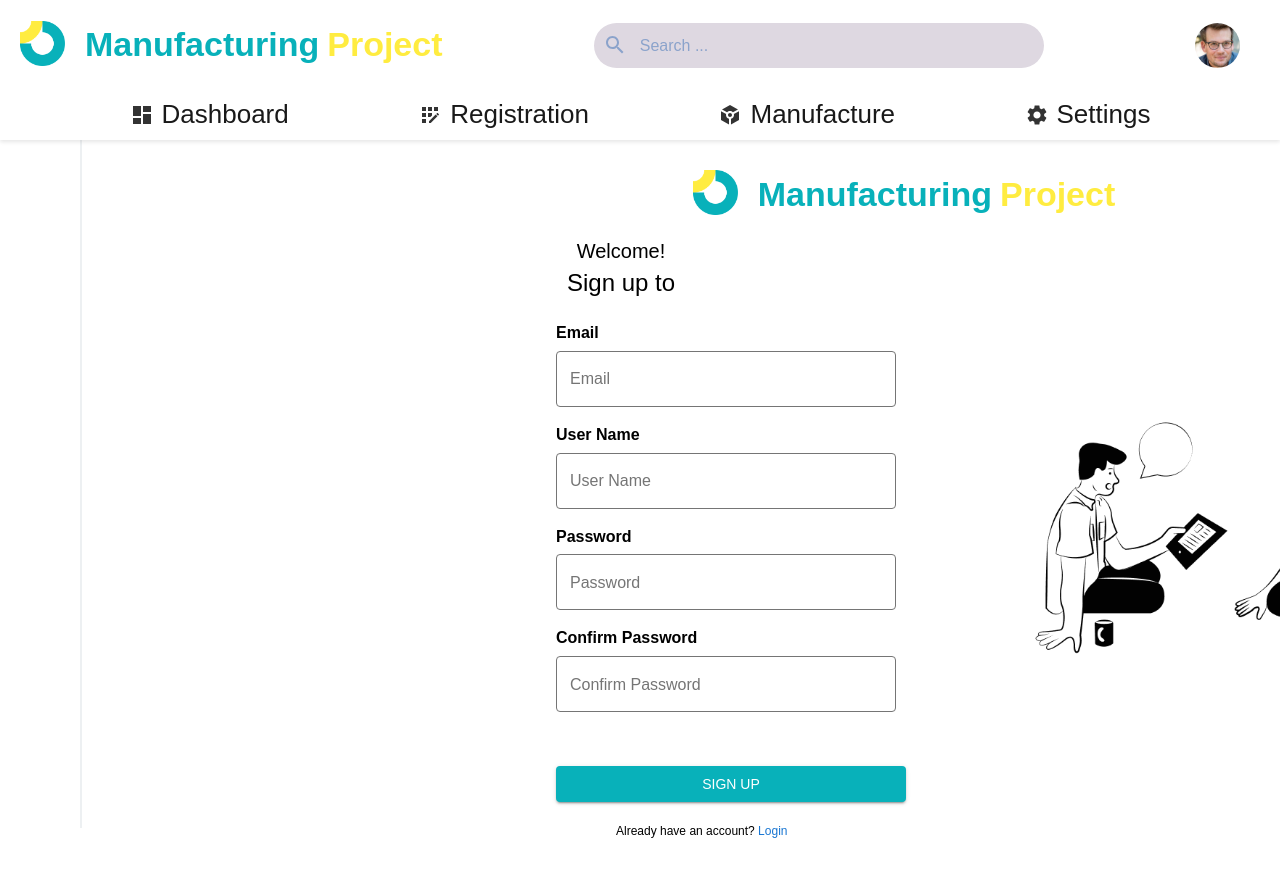
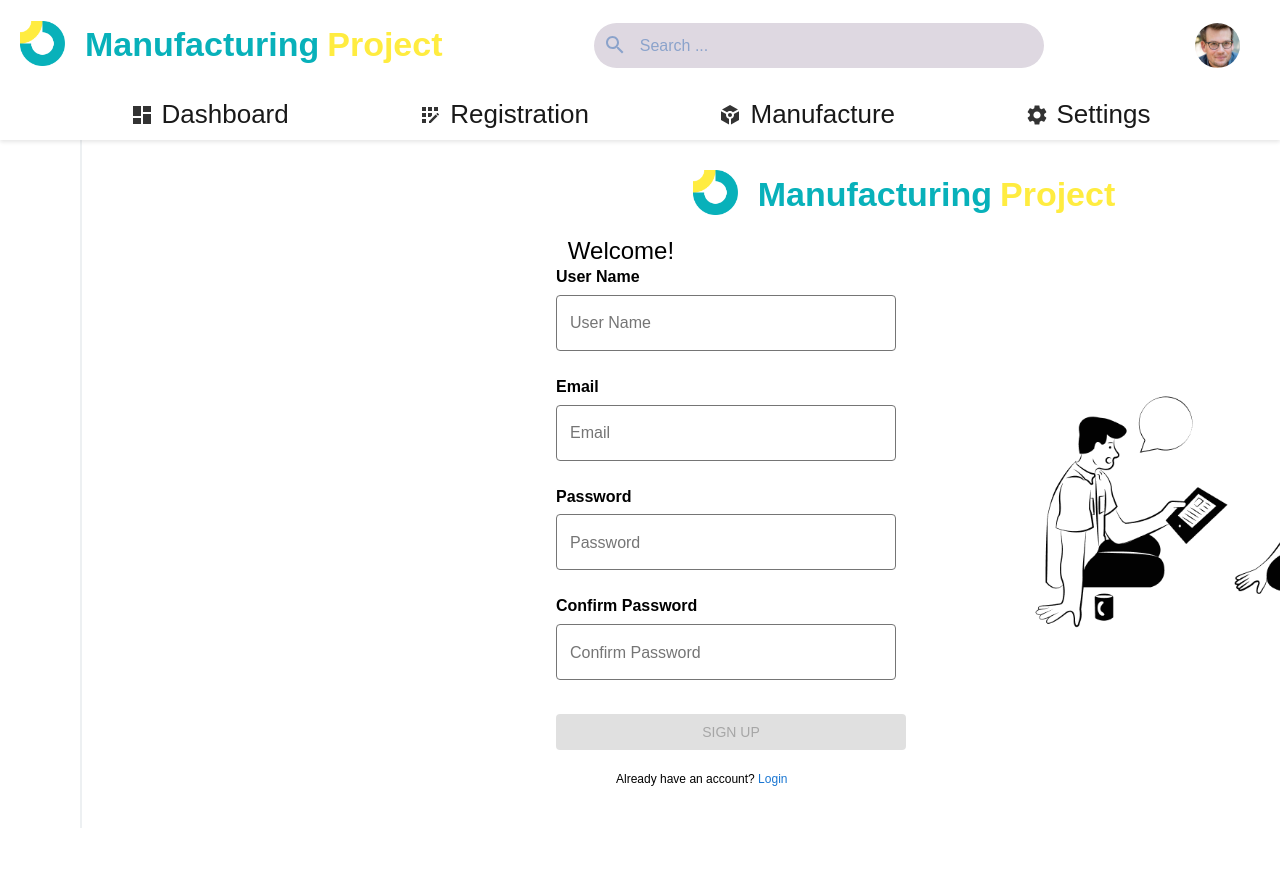
Before and after one commit to Manufacturing-Project/frontend, a React (Create React App) app: page /auth in a window 1280 px wide. Shown: the top 876 px of the page. Built offline with nearby package versions, Linux system fonts and the light colour scheme; sample sign-in values are in the browser's storage.

Commit message:
user Regiterpage validation

```diff
--- a/src/components/molecules/inputField/inputTextField/InputTextField.tsx
+++ b/src/components/molecules/inputField/inputTextField/InputTextField.tsx
@@ -1,9 +1,6 @@
 import React from "react";
 import { Box, TextField, Typography } from "@mui/material";
-import theme from "../../../theme"; // Ensure your theme path is correct
-import { string } from "prop-types";
-
-// InputFieldLabel Component
+import theme from "../../../theme";
 interface LabelProps {
   label: string;
 }
--- a/src/pages/login/Login.tsx
+++ b/src/pages/login/Login.tsx
@@ -3,8 +3,6 @@ import { FullLogo } from "../../components/organism/fullLogo/FullLogo";
 import { InputTextField } from "../../components/molecules";
 import {
   Box,
-  Checkbox,
-  FormControlLabel,
   Button,
   Typography,
   Grid,
--- a/src/pages/register/Register.tsx
+++ b/src/pages/register/Register.tsx
@@ -1,141 +1,112 @@
+import React from "react";
 import { FullLogo } from "../../components/organism/fullLogo/FullLogo";
 import { InputTextField } from "../../components/molecules";
-import React, { useState, useEffect } from "react";
-import { Box, Button, Typography, Grid, Link } from "@mui/material";
+import {
+  Box,
+  Button,
+  Typography,
+  Grid,
+  Link,
+} from "@mui/material";
 import theme from "../../components/theme";
 import img from "../../assets/small-team-discussing-ideas-2194220-0.png";
-import { useSignupMutation} from "../../features/user/UserApiSlice";
-import { setUser, setError, setLoading } from "../../features/user/UserSlice";
-import { useDispatch } from 'react-redux';
-import Toaster from "../../components/molecules/toaster/Toaster";
-import { toast } from 'react-toastify';
-import { ToastContainer } from 'react-toastify';
+import { useSignupMutation } from "../../features/user/UserApiSlice";
+import { useDispatch } from "react-redux";
+import { setUser, setLoading } from "../../features/user/UserSlice";
+import { toast, ToastContainer } from "react-toastify";
+import { Formik, Form } from "formik";
+import * as Yup from "yup";
+import { useNavigate } from "react-router-dom";
+
+const registerValidationSchema = Yup.object({
+
+  username: Yup.string().required("Username is required"),
+  email: Yup.string().email("Invalid email").required("Email is required"),
+  password: Yup.string().required("Password is required").min(8, "Password must be at least 8 characters")
+                .matches(/^(?=.*[a-z])(?=.*[A-Z])(?=.*\d)[a-zA-Z\d]{8,}$/, "Password must include uppercase and number"),
+  confirmPassword: Yup.string().oneOf([Yup.ref("password"), undefined], "Passwords must match").required("Confirm Password is required"),
+});
+
 
 const RegisterPage: React.FC = () => {
-  const [email, setEmail] = useState("");
-  const [username, setUsername] = useState("");
-  const [password, setPassword] = useState("");
-  const [confirmPassword, setConfirmPassword] = useState("");
-  const [error, setErrorLocal] = useState("");
+  const dispatch = useDispatch();
+  const [registerUser, { isLoading }] = useSignupMutation();
+  const navigate = useNavigate();
+  return (
+    <Box sx={{ display: "flex", flexDirection: "column", width: "80%", height: "100vh", marginLeft: "200px" }}>
+      <FullLogo />
+    <Box sx={{ display: "flex", flexDirection: "row" }}>
 
-  const [registerUser, { isLoading }] = useSignupMutation();
-    const dispatch = useDispatch();
 
-  // Automatically set the username as the email when email changes
-  useEffect(() => {
-    setUsername(email);
-  }, [email]);
+        <Box sx={{ flex: 1, display: "flex", flexDirection: "column", alignItems: "center", justifyContent: "center", padding: 2, marginLeft: "20px" }}>
 
-  const handleSubmit = async (e: React.FormEvent) => {
-    e.preventDefault();
+          <Typography component="h2" variant="h5" marginLeft="-220px">Welcome!</Typography>
 
-    // Basic validation
-    if (!email || !password || !confirmPassword) {
-      setErrorLocal("All fields are required.");
-      return;
-    }
-
-    if (password !== confirmPassword) {
-      setErrorLocal("Passwords do not match.");
-      return;
-    }
-
+          <Formik
+            initialValues={{ email: "", username: "", password: "", confirmPassword: "" }}
+            validationSchema={registerValidationSchema}
+            onSubmit={async (values, { setSubmitting, setFieldError, resetForm }) => {
               try {
                 dispatch(setLoading(true));
-      const response = await registerUser({
-        email, username, password,
-        confirmPassword,
-      }).unwrap();
-
-
-      setEmail("");
-      setUsername("");
-      setPassword("");
-      setConfirmPassword("");
-      setErrorLocal("");
-
+                const response = await registerUser(values).unwrap();
                 dispatch(setUser(response));
-      setErrorLocal("");
-
-      toast.success('Successfully Registered');
-      console.log("User registered successfully:", response);
+                toast.success("Successfully Registered");
+                resetForm();
+                navigate('/dashboard');
               } catch (err: any) {
-      setErrorLocal(err.data?.message || "Registration failed.");
-      toast.error("Registration Failed");
+                toast.error(err?.data?.message || "Registration Failed");
+                setFieldError("general", err?.data?.message || "Registration Failed");
               } finally {
                 dispatch(setLoading(false));
+                setSubmitting(false);
               }
-  };
-
-  return (
-    <Box
-      sx={{
-        display: "flex",
-        flexDirection: "column",
-        width: "80%",
-        height: "100vh",
-        marginLeft: "200px",
             }}
           >
-      <FullLogo />
-      <Box
-        sx={{
-          display: "flex",
-          flexDirection: "row",
-        }}
-      >
-        {/* Left Side: Registration Form */}
-        <Box
-          sx={{
-            flex: 1,
-            display: "flex",
-            flexDirection: "column",
-            alignItems: "center",
-            justifyContent: "center",
-            padding: 2,
-            marginLeft: "20px",
-          }}
-        >
-          <Typography component="h2" variant="h6" marginLeft="-220px">
-            Welcome!
-          </Typography>
-          <Typography component="h1" variant="h5" marginLeft="-220px">
-            Sign up to
-          </Typography>
-          <Box component="form" onSubmit={handleSubmit} sx={{ mt: 3 }}>
-            <Grid container spacing={3}>
+            {({ values, errors, touched, handleChange, handleBlur, isSubmitting, isValid, dirty }) => (
+              <Form>
+                   <Grid container spacing={4}>
+                  <Grid item xs={12}>
+                    <InputTextField
+                      textPlaceholder="User Name"
+                      label="User Name"
+                      required
+                      name="username"
+                      value={values.username}
+                      onChange={handleChange}
+                      onBlur={handleBlur}
+                      error={!!(touched.username && errors.username)}
+                      helperText={touched.username && errors.username ? errors.username : ""}
+                      id="username"
+                    />
+                  </Grid>
                   <Grid item xs={12}>
                     <InputTextField
                       textPlaceholder="Email"
                       label="Email"
                       required
-                  value={email}
-                  onChange={(e) => setEmail(e.target.value)}
+                      name="email"
+                      value={values.email}
+                      onChange={handleChange}
+                      onBlur={handleBlur}
+                      error={!!(touched.email && errors.email)}
+                      helperText={touched.email && errors.email ? errors.email : ""}
                       id="email"
-                  name="email"
                     />
                   </Grid>
-              <Grid item xs={12}>
-                <InputTextField
-                  textPlaceholder="User Name"
-                  label="User Name"
-                  required
-                  value={username}
-                  onChange={(e) => setUsername(e.target.value)}
-                  id="username"
-                  name="username"
-                />
-              </Grid>
+
                   <Grid item xs={12}>
                     <InputTextField
                       textPlaceholder="Password"
                       label="Password"
                       required
-
-                  value={password}
-                  onChange={(e) => setPassword(e.target.value)}
+                      name="password"
+                      type="password"
+                      value={values.password}
+                      onChange={handleChange}
+                      onBlur={handleBlur}
+                      error={!!(touched.password && errors.password)}
+                      helperText={touched.password && errors.password ? errors.password : ""}
                       id="password"
-                  name="password"
                     />
                   </Grid>
                   <Grid item xs={12}>
@@ -143,61 +114,50 @@ const RegisterPage: React.FC = () => {
                       textPlaceholder="Confirm Password"
                       label="Confirm Password"
                       required
+                      name="confirmPassword"
+                      type="password"
+                      value={values.confirmPassword}
+                      onChange={handleChange}
+                      onBlur={handleBlur}
+                      error={!!(touched.confirmPassword && errors.confirmPassword)}
+                      helperText={touched.confirmPassword && errors.confirmPassword ? errors.confirmPassword : ""}
+                      id="confirmPassword"
+                    />
 
-                  value={confirmPassword}
-                  onChange={(e) => setConfirmPassword(e.target.value)}
-                  id="confirmPassword"
-                  name="confirmPassword"
-                />
                   </Grid>
               </Grid>
-            {error && (
-              <Typography color="error" variant="body2" sx={{ mt: 2 }}>
-                {error}
-              </Typography>
-            )}
+
                 <Button
                   type="submit"
                   fullWidth
                   variant="contained"
-              disabled={isLoading}
+                  disabled={isSubmitting || isLoading || !isValid || !dirty}
                   sx={{
                     backgroundColor: theme.colors.primary_color_green,
                     color: theme.colors.secondary_background_color,
-                marginTop: "60px",
+                    marginTop: "40px",
                     width: "350px",
                     height: "36px",
                   }}
                 >
                   {isLoading ? "Registering..." : "Sign Up"}
                 </Button>
-            <ToastContainer />
 
-            <Typography
-              sx={{
-                fontSize: "12px",
-                alignSelf: "center",
-                marginTop: "20px",
-                marginLeft: "60px",
-              }}
-            >
+                <Typography sx={{ fontSize: "12px", alignSelf: "center", marginTop: "20px", marginLeft: "60px" }}>
                   Already have an account?{" "}
                   <Link href="/auth/login" sx={{ textDecoration: "none" }}>
                     Login
                   </Link>
                 </Typography>
-          </Box>
+
+                <ToastContainer />
+              </Form>
+            )}
+          </Formik>
         </Box>
 
         {/* Right Side: Image */}
-        <Box
-          sx={{
-            flex: 1,
-            display: "flex",
-            alignItems: "center",
-            justifyContent: "center",
-          }}
-        >
+        <Box sx={{ flex: 1, display: "flex", alignItems: "center", justifyContent: "center" }}>
           <img src={img} width="600px" alt="Team Discussion" />
         </Box>
       </Box>
```
Also changed, not shown: 1 other file (tests, documents, lock files or other folders). Lines whose indentation alone changed are shown as unchanged.
